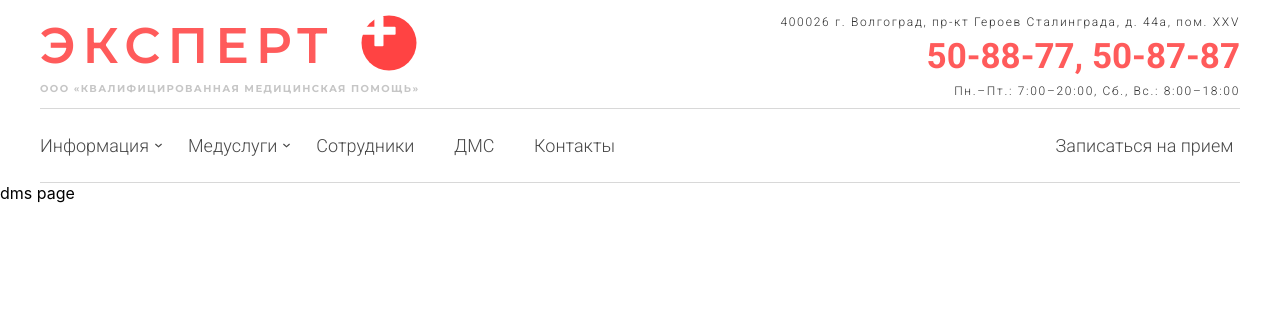
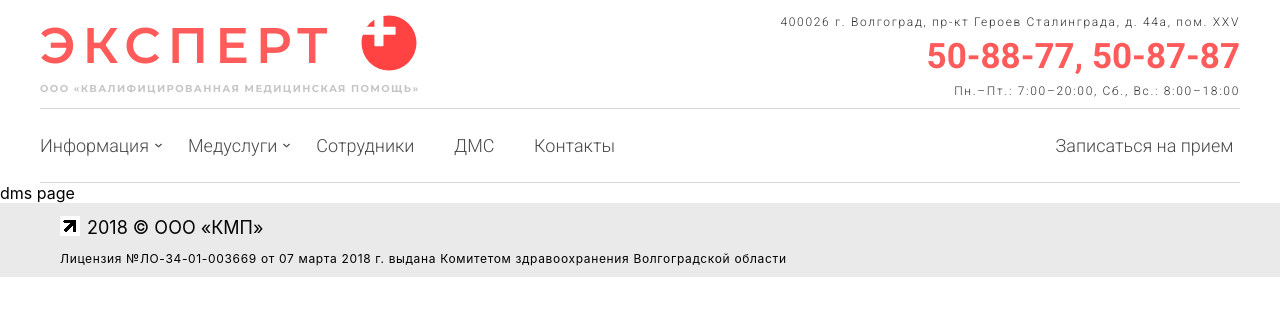
Before and after one commit to CanUFeelMyHeart/expertPlus, a React (Create React App) app in the folder medical-clinic-expert/: page /dms in a window 1280 px wide. Shown: the top 316 px of the page. Built offline with nearby package versions, Linux system fonts and the light colour scheme; the HTML template or start-up script is replaced by a standard one.

Commit message:
footer component is set

```diff
--- /dev/null
+++ b/medical-clinic-expert/src/components/FooterComponent/FooterComponent.css
@@ -0,0 +1,27 @@
+.footerBlock {
+    background: #eaeaea;
+    height: 74px;
+}
+
+.footerContainer {
+    max-width: 1160px;
+    margin: 0 auto;
+}
+
+.footerContainer__statistic {
+    display: flex;
+    flex-direction: row;
+    align-items: center;
+    height: 49px;
+}
+
+.footerContainer_info {
+    font-weight: 400;
+    font-size: 12px;
+    line-height: 115.4%;
+    letter-spacing: 0.055em;
+}
+
+.footerContainer_statImage {
+    margin-right: 7px;
+}
--- /dev/null
+++ b/medical-clinic-expert/src/components/FooterComponent/FooterComponent.jsx
@@ -0,0 +1,25 @@
+import React from "react";
+import stat_img from "../../img/footer_statistics.png";
+import "./FooterComponent.css";
+
+export const FooterComponent = () => {
+    return (
+        <div className="footerBlock">
+            <div className="footerContainer">
+                <div className="footerContainer__statistic">
+                    <a
+                        href="https://www.liveinternet.ru/stat/508877.ru/"
+                        target="_blank"
+                    >
+                        <img src={stat_img} className="footerContainer_statImage"/>
+                    </a>
+                    <h3>2018 © ООО «КМП»</h3>
+                </div>
+                <h4 className="footerContainer_info">
+                    Лицензия №ЛО-34-01-003669 от 07 марта 2018 г. выдана
+                    Комитетом здравоохранения Волгоградской области
+                </h4>
+            </div>
+        </div>
+    );
+};
--- a/medical-clinic-expert/src/components/NavigationComponent/NavigationComponent.jsx
+++ b/medical-clinic-expert/src/components/NavigationComponent/NavigationComponent.jsx
@@ -1,5 +1,6 @@
 import React from "react";
 import { BrowserRouter as Router, Routes, Route } from "react-router-dom";
+import { FooterComponent } from '../../components/FooterComponent/FooterComponent'
 import ScrollToTop from './ScrollToTop'
 
 import { ContactsPage } from "../../pages/ContactsPage/ContactsPage"
@@ -88,6 +89,7 @@ export const NavigationRouter = ({children}) => {
                 <Route path="/services/ultrazvukovaya-diagnostika" element={<UltrasoundDiagnosticsServicePage />} />
                 <Route path="/services/urolog" element={<UrologistServicePage />} />
             </Routes>
+            <FooterComponent/>
         </Router>
     );
 };
```
Also changed, not shown: medical-clinic-expert/src/img/footer_statistics.png (added).
